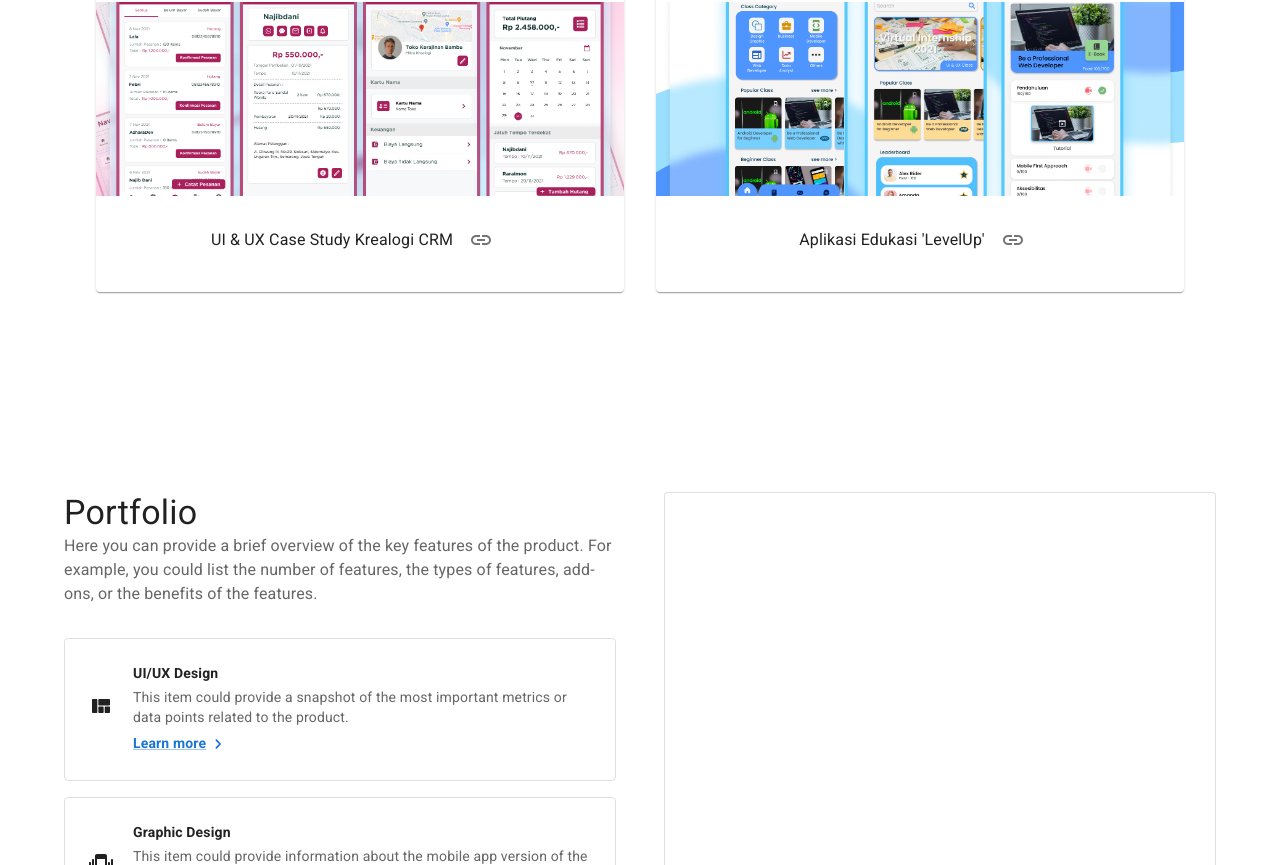
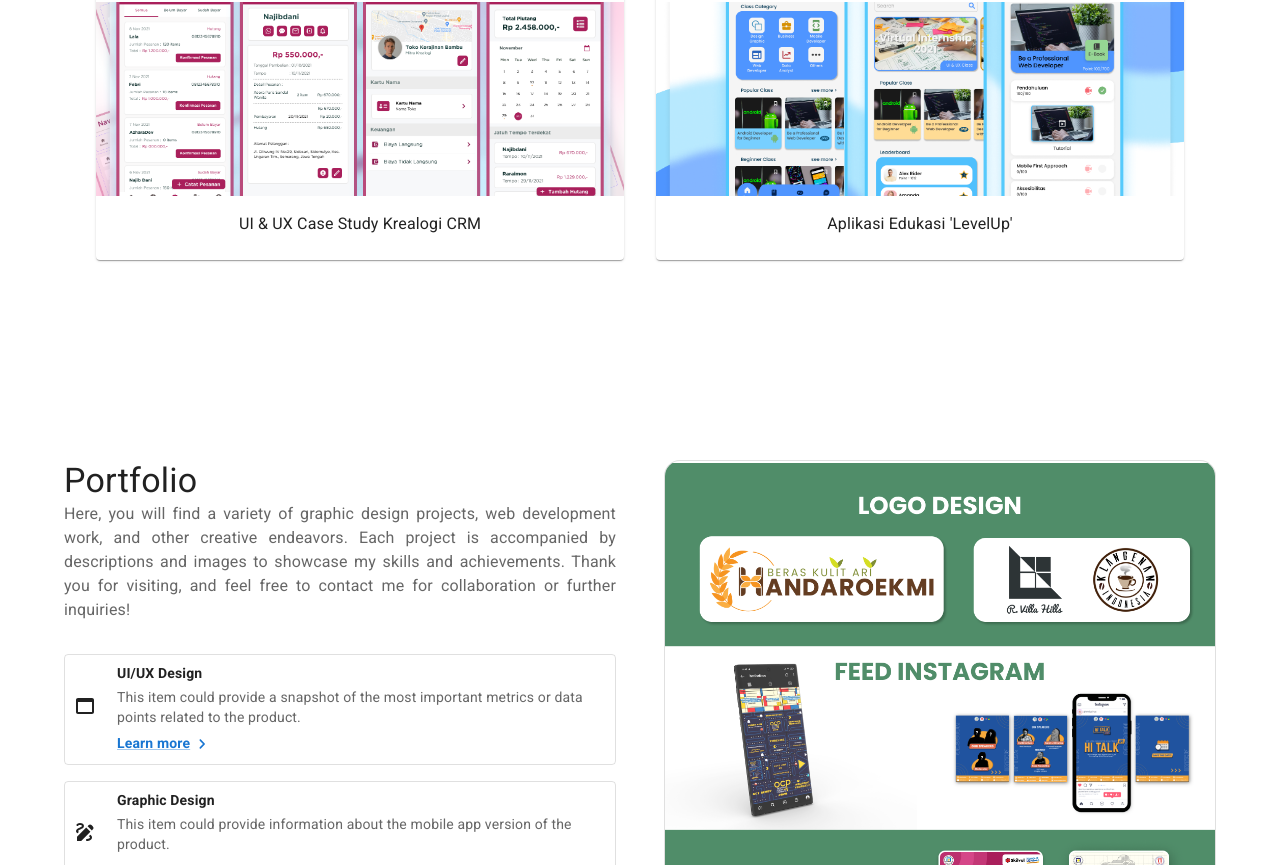
Before and after one commit to NajibDani/cv-najib, a React (Create React App) app: page / in a window 1280 px wide. Shown: the part 1675-2540 px from the top of the page. Built offline with nearby package versions, Linux system fonts and the light colour scheme.

Commit message:
update portfolio

```diff
--- a/src/body.jsx
+++ b/src/body.jsx
@@ -12,7 +12,6 @@ import {
   Grid,
   Typography,
   IconButton,
-  CardActions,
 } from "@mui/material";
 import PhotoProfil from "./img/pp.png";
 import { InsertLink } from "@mui/icons-material/";
@@ -50,15 +49,11 @@ function Body() {
                 companies. Good abilities to solve system problems. Interest at
                 artificial intelligence and web programming.
               </Typography>
-              <Box sx={{ textAlign: { xs: "center", md: "left" }}}>
-                <IconButton
-                  href="https://www.linkedin.com/in/najibdani"
-                >
+              <Box sx={{ textAlign: { xs: "center", md: "left" } }}>
+                <IconButton href="https://www.linkedin.com/in/najibdani">
                   <LinkedInIcon />
                 </IconButton>
-                <IconButton
-                  href="https://www.linkedin.com/in/najibdani"
-                >
+                <IconButton href="https://www.linkedin.com/in/najibdani">
                   <InstagramIcon />
                 </IconButton>
               </Box>
@@ -108,7 +103,11 @@ function Body() {
                     {experience.position}
                   </Typography>
                   <hr />
-                  <Typography variant="body1" fontWeight="medium" sx={{my:1}}>
+                  <Typography
+                    variant="body1"
+                    fontWeight="medium"
+                    sx={{ my: 1 }}
+                  >
                     {experience.institusi} | {experience.tahun}
                   </Typography>
                   <Typography variant="body2" sx={{ color: "grey.800" }}>
@@ -168,31 +167,19 @@ function Body() {
                     avatar={<Avatar alt="" src={PhotoProfil} />}
                     title={medium.penulis}
                     subheader={medium.tanggal}
+                    action={
+                      <IconButton aria-label="Link" href={medium.link}>
+                        <InsertLink />
+                      </IconButton>
+                    }
                   />
                   <CardMedia
                     component="img"
                     height="194"
                     image={medium.gambar}
                   />
-                  <CardContent>
-                    <Grid
-                      container
-                      sx={{
-                        alignItems: "center",
-                        justifyContent: "center",
-                      }}
-                    >
-                      <Grid>
+                  <CardContent sx={{textAlign:"center"}}>
                         <Typography>{medium.judul}</Typography>
-                      </Grid>
-                      <Grid>
-                        <CardActions>
-                          <IconButton aria-label="Link" href={medium.link}>
-                            <InsertLink />
-                          </IconButton>
-                        </CardActions>
-                      </Grid>
-                    </Grid>
                   </CardContent>
                 </Card>
               </Grid>
--- a/src/bottomNavigation.jsx
+++ b/src/bottomNavigation.jsx
@@ -35,8 +35,8 @@ export default function FixedBottomNavigation() {
             mx: "auto",
             border: "1px solid",
             borderColor: "divider",
-            borderRadius: 8,
-            backdropFilter: "blur(24px)",
+            borderRadius: 4,
+            backdropFilter: "blur(20px)",
           }}
           value={value}
           onChange={handleChange}
--- a/src/footer.jsx
+++ b/src/footer.jsx
@@ -28,7 +28,7 @@ export default function Footer() {
         flexDirection: 'column',
         alignItems: 'center',
         gap: { xs: 4, sm: 8 },
-        py: { xs: 8, sm: 10 },
+        py: { xs: 10, sm: 10 },
         textAlign: { sm: 'center', md: 'left' },
       }}
     >
--- a/src/header.jsx
+++ b/src/header.jsx
@@ -1,4 +1,5 @@
 import * as React from "react";
+import Logo from "./img/Logo.png";
 
 import Box from "@mui/material/Box";
 import AppBar from "@mui/material/AppBar";
@@ -15,7 +16,7 @@ const logoStyle = {
   cursor: "pointer",
 };
 
-function AppAppBar({ mode, toggleColorMode }) {
+function AppAppBar() {
   const [setOpen] = React.useState(false);
 
   const scrollToSection = (sectionId) => {
@@ -52,7 +53,7 @@ function AppAppBar({ mode, toggleColorMode }) {
               alignItems: "center",
               justifyContent: "space-between",
               flexShrink: 0,
-              borderRadius: "999px",
+              borderRadius: 4,
               backdropFilter: "blur(24px)",
               maxHeight: 40,
               border: "1px solid",
@@ -69,9 +70,7 @@ function AppAppBar({ mode, toggleColorMode }) {
               }}
             >
               <img
-                src={
-                  "https://assets-global.website-files.com/61ed56ae9da9fd7e0ef0a967/61f12e6faf73568658154dae_SitemarkDefault.svg"
-                }
+                src={Logo}
                 style={logoStyle}
                 alt="logo of sitemark"
               />
--- a/src/portfolio.jsx
+++ b/src/portfolio.jsx
@@ -8,44 +8,34 @@ import Grid from "@mui/material/Grid";
 import Link from "@mui/material/Link";
 import Stack from "@mui/material/Stack";
 import Typography from "@mui/material/Typography";
+import DrawIcon from "@mui/icons-material/Draw";
+import WebAssetIcon from "@mui/icons-material/WebAsset";
+import AutoAwesomeMotionIcon from "@mui/icons-material/AutoAwesomeMotion";
 import ChevronRightRoundedIcon from "@mui/icons-material/ChevronRightRounded";
-import DevicesRoundedIcon from "@mui/icons-material/DevicesRounded";
-import EdgesensorHighRoundedIcon from "@mui/icons-material/EdgesensorHighRounded";
-import ViewQuiltRoundedIcon from "@mui/icons-material/ViewQuiltRounded";
+
+import GraphicDesign from "./img/design.png";
 
 const items = [
   {
-    icon: <ViewQuiltRoundedIcon />,
+    icon: <WebAssetIcon />,
     title: "UI/UX Design",
     description:
       "This item could provide a snapshot of the most important metrics or data points related to the product.",
-    imgPortfolio:[
-      {
-
-      },
-    ]
+    img: GraphicDesign,
   },
   {
-    icon: <EdgesensorHighRoundedIcon />,
+    icon: <DrawIcon />,
     title: "Graphic Design",
     description:
       "This item could provide information about the mobile app version of the product.",
-    imgPortfolio:[
-      {
-
-      },
-    ]
+    img: GraphicDesign,
   },
   {
-    icon: <DevicesRoundedIcon />,
+    icon: <AutoAwesomeMotionIcon />,
     title: "Motion Graphic",
     description:
       "This item could let users know the product is available on all platforms, such as web, mobile, and desktop.",
-    imgPortfolio:[
-      {
-
-      },
-    ]
+    img: GraphicDesign,
   },
 ];
 
@@ -69,11 +59,13 @@ export default function Features() {
             <Typography
               variant="body1"
               color="text.secondary"
-              sx={{ mb: { xs: 2, sm: 4 } }}
+              sx={{ mb: { xs: 2, sm: 4 }, textAlign: "justify" }}
             >
-              Here you can provide a brief overview of the key features of the
-              product. For example, you could list the number of features, the
-              types of features, add-ons, or the benefits of the features.
+              Here, you will find a variety of graphic design projects, web
+              development work, and other creative endeavors. Each project is
+              accompanied by descriptions and images to showcase my skills and
+              achievements. Thank you for visiting, and feel free to contact me
+              for collaboration or further inquiries!
             </Typography>
           </div>
           <Grid
@@ -87,7 +79,7 @@ export default function Features() {
                 key={index}
                 label={title}
                 onClick={() => handleItemClick(index)}
-                sx={{  }}
+                sx={{}}
               />
             ))}
           </Grid>
@@ -97,6 +89,7 @@ export default function Features() {
             sx={{
               display: { xs: "auto", sm: "none" },
               mt: 4,
+              borderRadius:4
             }}
           >
             <Box
@@ -104,9 +97,14 @@ export default function Features() {
                 backgroundSize: "cover",
                 backgroundPosition: "center",
                 minHeight: 280,
+                mb:1
               }}
             >
-                <img src={items[selectedItemIndex].img} alt="" />
+              <img
+                src={items[selectedItemIndex].img}
+                alt=""
+                style={{ width: "100%" }}
+              />
             </Box>
             <Box sx={{ px: 2, pb: 2 }}>
               <Typography
@@ -157,7 +155,7 @@ export default function Features() {
                 component={Button}
                 onClick={() => handleItemClick(index)}
                 sx={{
-                  p: 3,
+                  p: 1,
                   height: "fit-content",
                   width: "100%",
                   background: "none",
@@ -173,11 +171,7 @@ export default function Features() {
                     gap: 2.5,
                   }}
                 >
-                  <Box
-                    sx={{  }}
-                  >
-                    {icon}
-                  </Box>
+                  <Box sx={{}}>{icon}</Box>
                   <Box sx={{ textTransform: "none" }}>
                     <Typography
                       color="text.primary"
@@ -232,17 +226,22 @@ export default function Features() {
               width: "100%",
               display: { xs: "none", sm: "flex" },
               pointerEvents: "none",
+              borderRadius:4
             }}
           >
             <Box
               sx={{
                 m: "auto",
-                width: 420,
-                height: 500,
+                height: "auto",
                 backgroundSize: "contain",
+
               }}
             >
-                <img src={items[selectedItemIndex].img} alt="" />
+              <img
+                src={items[selectedItemIndex].img}
+                alt=""
+                style={{ width: "100%" }}
+              />
             </Box>
           </Card>
         </Grid>
```
Also changed, not shown: src/img/Logo.png (added), src/img/design.png (added).
